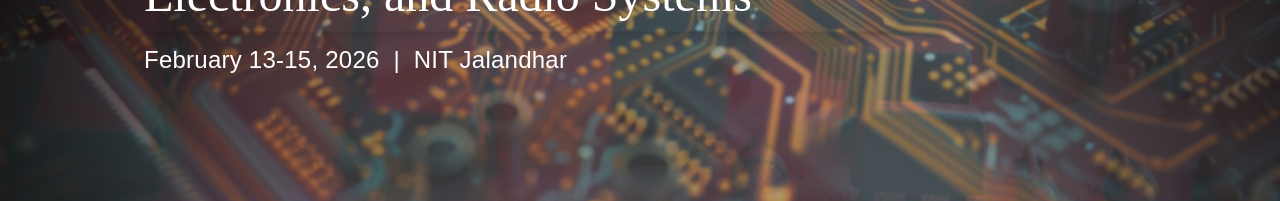
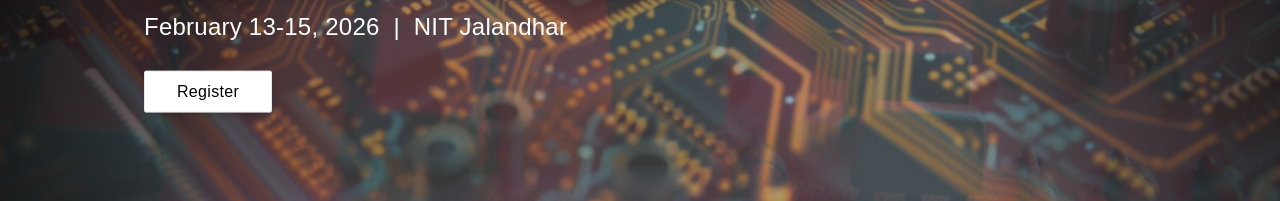
Before and after one commit to xceed-nitj/project6-ece-vista, a React (Vite) app: page / in a window 1280 px wide. Shown: the part 397-598 px from the top of the page. Built offline with nearby package versions, Linux system fonts and the light colour scheme; no server answers.

Commit message:
added the registration link

```diff
--- a/src/components/Slider.jsx
+++ b/src/components/Slider.jsx
@@ -166,9 +166,9 @@ function Slider(props) {
                 February 13-15, 2026 &nbsp;|&nbsp; NIT Jalandhar
               </span>
             </div>
-            {/* <div className="mt-6 flex items-center pl-4">
+            <div className="mt-6 flex items-center pl-4">
               <a
-                href="/registrationlink"
+                href=  "/6863b4da7b0acf10390f6b41"
                 className="inline-block bg-white hover:bg-amber-100 text-amber-900 text-base font-semibold px-8 py-2 rounded-sm shadow-md transition duration-200 border border-black-700"
                 style={{
                   fontFamily: "'Montserrat', sans-serif",
@@ -179,7 +179,7 @@ function Slider(props) {
               >
                 Register
               </a>
-            </div> */}
+            </div>
           </div>
         </div>
       </div>
```
